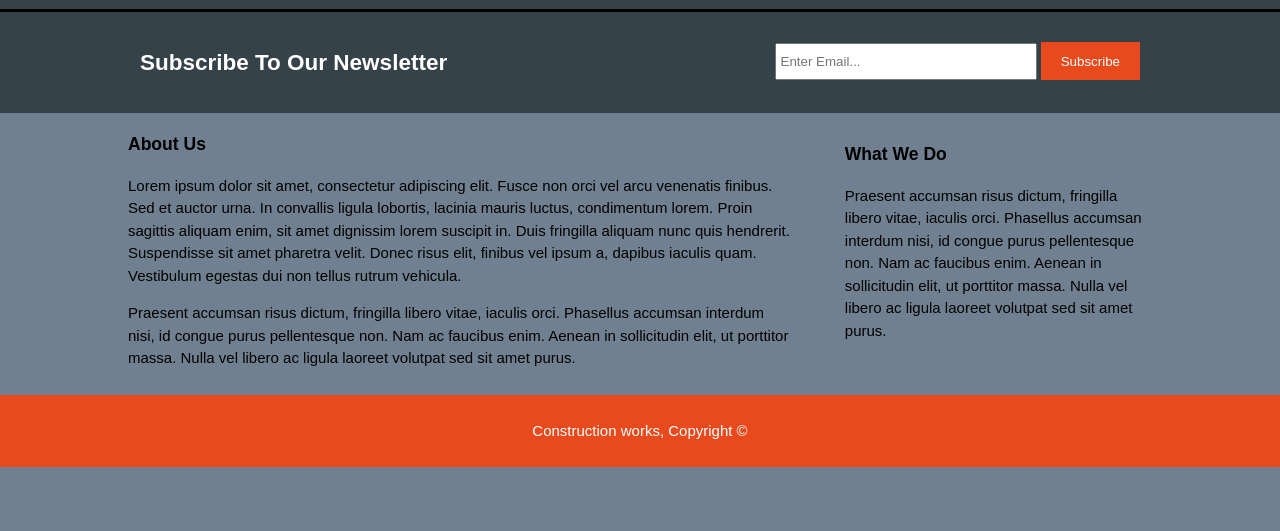
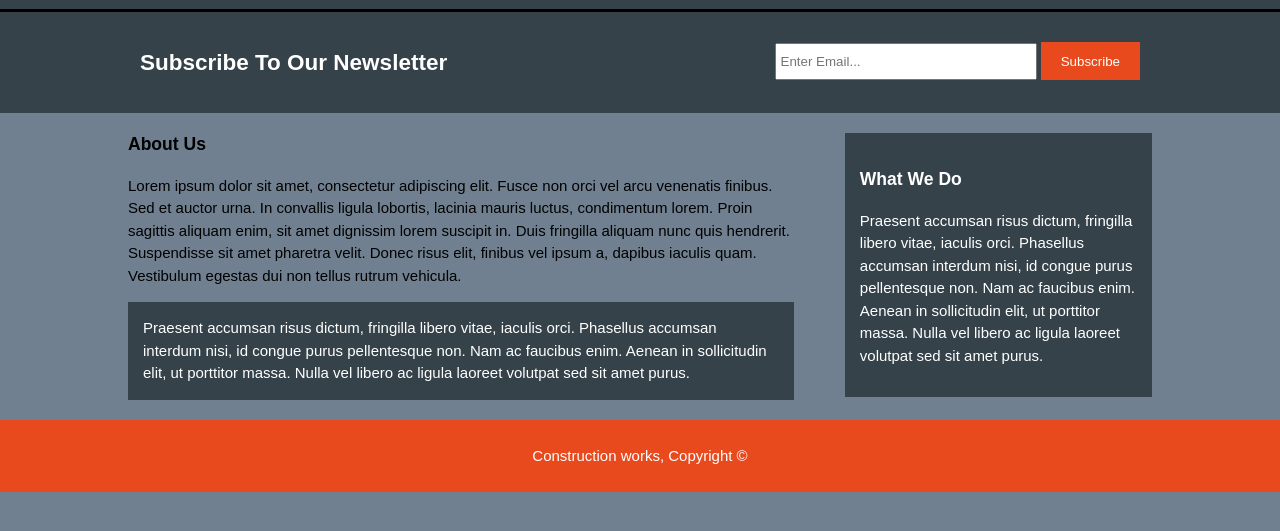
Before and after one commit to rokasandreikenas/Construction, a plain HTML site: page about.html in a window 1280 px wide. Shown: the part 91-622 px from the top of the page. Drawn offline with Linux system fonts and the light colour scheme.

Commit message:
Update about.html
added dark background for some text

```diff
--- a/about.html
+++ b/about.html
@@ -38,16 +38,18 @@
         <section id="main">
             <div class="container">
                 <article id="main-col">
-                    <h1 class="page-title"> About Us</h1>
+                    <h1 class="page-title">About Us</h1>
                     <p>Lorem ipsum dolor sit amet, consectetur adipiscing elit. Fusce non orci vel arcu venenatis finibus. Sed et auctor urna. In convallis ligula lobortis, lacinia mauris luctus, condimentum lorem. Proin sagittis aliquam enim, sit amet dignissim lorem suscipit in. Duis fringilla aliquam nunc quis hendrerit. Suspendisse sit amet pharetra velit. Donec risus elit, finibus vel ipsum a, dapibus iaculis quam. Vestibulum egestas dui non tellus rutrum vehicula.</p>
-                    <p>Praesent accumsan risus dictum, fringilla libero vitae, iaculis orci. Phasellus accumsan interdum nisi, id congue purus pellentesque non. Nam ac faucibus enim. Aenean in sollicitudin elit, ut porttitor massa. Nulla vel libero ac ligula laoreet volutpat sed sit amet purus.</p>
+                    <p class="dark">Praesent accumsan risus dictum, fringilla libero vitae, iaculis orci. Phasellus accumsan interdum nisi, id congue purus pellentesque non. Nam ac faucibus enim. Aenean in sollicitudin elit, ut porttitor massa. Nulla vel libero ac ligula laoreet volutpat sed sit amet purus.</p>
                 </article>
 
                 <aside id="sidebar">
+                <div class="dark">
                     <h3>What We Do</h3>
                     <p>
                             Praesent accumsan risus dictum, fringilla libero vitae, iaculis orci. Phasellus accumsan interdum nisi, id congue purus pellentesque non. Nam ac faucibus enim. Aenean in sollicitudin elit, ut porttitor massa. Nulla vel libero ac ligula laoreet volutpat sed sit amet purus.
                     </p>
+                </div>
                 </aside>
             </div>
         </section>
```
